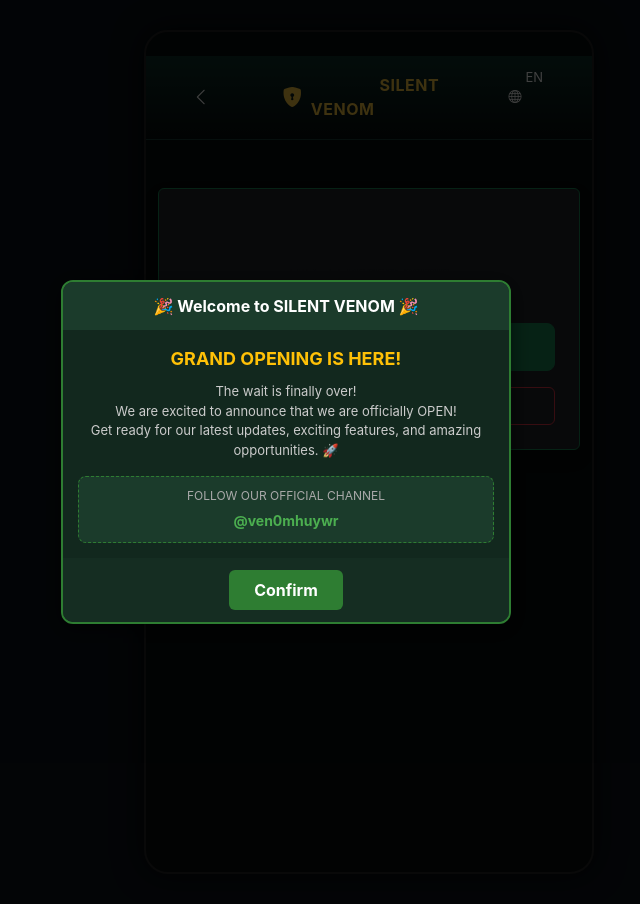
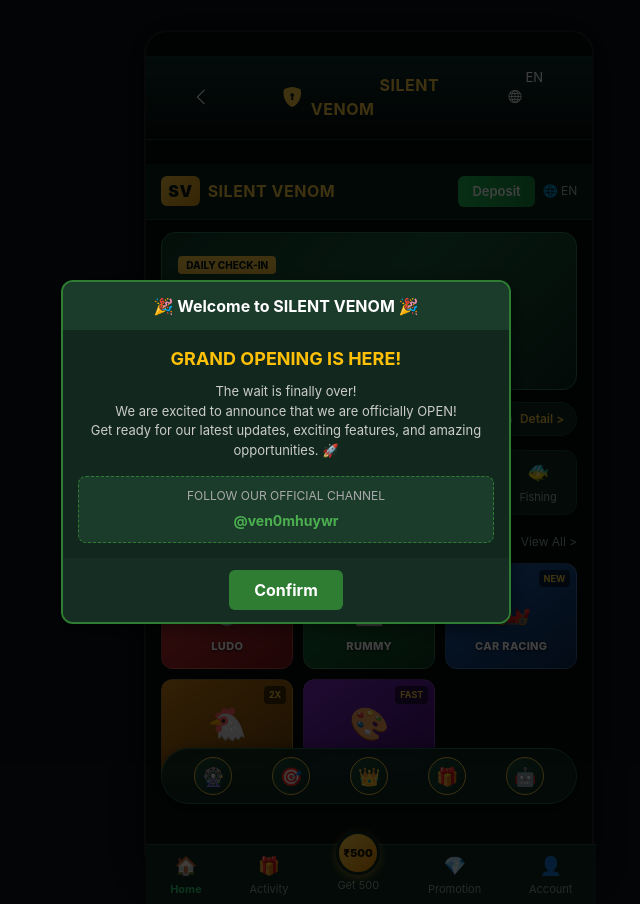
Before and after one commit to akshay20017chauhan-hub/SILENT_VENOM, a Flask app: page /dashboard in a window 1280 px wide. Shown: the whole page, without its empty margins (354-994 px from the left). Run offline with Flask 3, Linux system fonts and the light colour scheme; a user stored in the database is signed in.

Commit message:
Update dashboard.html

```diff
--- a/templates/dashboard.html
+++ b/templates/dashboard.html
@@ -1,17 +1,136 @@
 {% extends 'base.html' %}
 
 {% block content %}
-<div class="container py-4 text-center text-white">
-    <div class="card bg-dark border-success p-4 shadow">
-        <h2>Welcome to Dashboard</h2>
-        <p class="text-muted">UID: {{ current_user.id }} | Phone: {{ current_user.phone }}</p>
+<!-- Top App Header -->
+<header class="top-header">
+    <div class="brand-logo">
+        <span class="logo-badge">SV</span>
+        <span class="brand-name">SILENT VENOM</span>
+    </div>
+    <div class="header-actions">
+        <a href="/deposit" class="btn-deposit-top">Deposit</a>
+        <div class="lang-badge">🌐 EN</div>
+    </div>
+</header>
 
-        <div class="mt-4">
-            <a href="{{ url_for('deposit') }}" class="btn btn-success btn-lg w-100 mb-3">Deposit Now</a>
-            <a href="{{ url_for('logout') }}" class="btn btn-outline-danger w-100">Logout</a>
+<!-- Main Promotional Banner -->
+<div class="promo-banner">
+    <div class="banner-content">
+        <span class="banner-tag">DAILY CHECK-IN</span>
+        <h2>BONUS & RECHARGE</h2>
+        <p>Instant rewards on every game</p>
+        <a href="/deposit" class="btn-claim">CLAIM THE REWARD &gt;</a>
+    </div>
+</div>
+
+<!-- Scrolling Notice Bar -->
+<div class="notice-bar">
+    <span class="notice-icon">🔊</span>
+    <marquee scrollamount="4">Welcome to SILENT VENOM! Play Ludo, Rummy, Car Racing, Cross Game & Colour Trading with instant withdrawals.</marquee>
+    <span class="notice-detail">Detail &gt;</span>
+</div>
+
+<!-- Category Tabs -->
+<div class="category-tabs">
+    <div class="cat-item active">
+        <div class="cat-icon">🔥</div>
+        <span>Popular</span>
+    </div>
+    <div class="cat-item">
+        <div class="cat-icon">🎱</div>
+        <span>Lottery</span>
+    </div>
+    <div class="cat-item">
+        <div class="cat-icon">🎮</div>
+        <span>Mini games</span>
+    </div>
+    <div class="cat-item">
+        <div class="cat-icon">🎰</div>
+        <span>Slots</span>
+    </div>
+    <div class="cat-item">
+        <div class="cat-icon">🐠</div>
+        <span>Fishing</span>
+    </div>
+</div>
+
+<!-- Main Games Section (Tere 5 Main Games) -->
+<section class="games-section">
+    <div class="section-header">
+        <h3>Platform Recommendation</h3>
+        <span class="view-all">View All &gt;</span>
+    </div>
+
+    <div class="games-grid">
+        <!-- Game 1: Ludo -->
+        <div class="game-card card-ludo" onclick="openGame('ludo')">
+            <div class="game-badge">HOT</div>
+            <div class="game-art">🎲</div>
+            <div class="game-title">LUDO</div>
+        </div>
+
+        <!-- Game 2: Rummy -->
+        <div class="game-card card-rummy" onclick="openGame('rummy')">
+            <div class="game-badge">LIVE</div>
+            <div class="game-art">🃏</div>
+            <div class="game-title">RUMMY</div>
+        </div>
+
+        <!-- Game 3: Car Racing -->
+        <div class="game-card card-racing" onclick="openGame('car-racing')">
+            <div class="game-badge">NEW</div>
+            <div class="game-art">🏎️</div>
+            <div class="game-title">CAR RACING</div>
+        </div>
+
+        <!-- Game 4: Cross Game -->
+        <div class="game-card card-cross" onclick="openGame('cross-game')">
+            <div class="game-badge">2X</div>
+            <div class="game-art">🐔</div>
+            <div class="game-title">CROSS GAME</div>
+        </div>
+
+        <!-- Game 5: Colour Trading -->
+        <div class="game-card card-colour" onclick="openGame('colour-trading')">
+            <div class="game-badge">FAST</div>
+            <div class="game-art">🎨</div>
+            <div class="game-title">COLOUR TRADING</div>
         </div>
     </div>
+</section>
+
+<!-- Horizontal Floating Quick Buttons (Niche ki taraf horizontal row mein) -->
+<div class="floating-horizontal-bar">
+    <button class="float-pill" title="Daily Spin">🎡</button>
+    <button class="float-pill" title="Lucky Wheel">🎯</button>
+    <button class="float-pill" title="VIP Bonus">👑</button>
+    <button class="float-pill" title="Gift Box">🎁</button>
+    <button class="float-pill" title="24/7 Support">🤖</button>
 </div>
+
+<!-- Fixed Bottom Navigation Bar -->
+<nav class="bottom-nav">
+    <a href="/dashboard" class="nav-item active">
+        <span class="nav-icon">🏠</span>
+        <span>Home</span>
+    </a>
+    <a href="#" class="nav-item">
+        <span class="nav-icon">🎁</span>
+        <span>Activity</span>
+    </a>
+    <a href="/deposit" class="nav-item nav-center">
+        <div class="center-coin">₹500</div>
+        <span>Get 500</span>
+    </a>
+    <a href="#" class="nav-item">
+        <span class="nav-icon">💎</span>
+        <span>Promotion</span>
+    </a>
+    <a href="/logout" class="nav-item">
+        <span class="nav-icon">👤</span>
+        <span>Account</span>
+    </a>
+</nav>
 
 <!-- ================= MODAL OVERLAYS ================= -->
 
```
